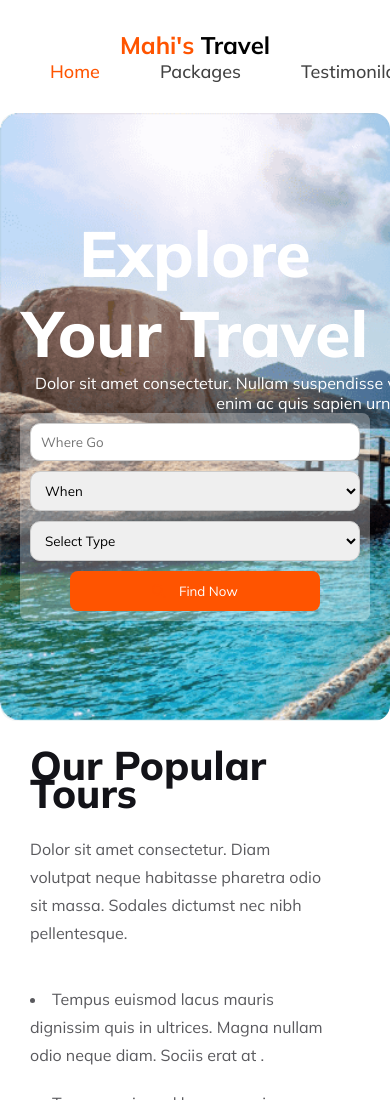
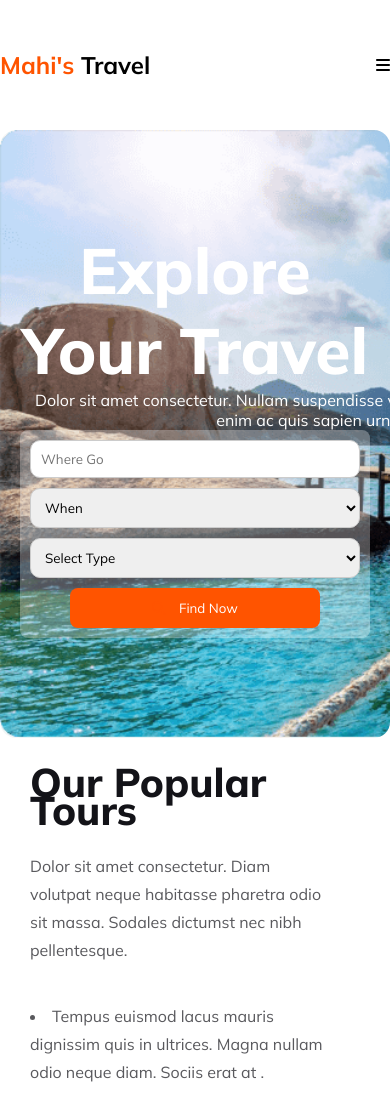
Before and after one commit to MushfikMahi/Assignment-2, a plain HTML site: page index.html in a window 390 px wide. Shown: the top 1100 px of the page. Drawn offline with Linux system fonts and the light colour scheme.

Commit message:
responcive nav for movile

```diff
--- a/index.html
+++ b/index.html
@@ -23,16 +23,20 @@
     <header>
         <nav>
             <h2><span class="logo">Mahi's</span> Travel</h2>
-            <div class="navbar">
-                <ul>
-                    <li><a href="" class="clicked-color">Home</a></li>
-                    <li><a href="">Packages</a></li>
-                    <li><a href="">Testimonila</a></li>
-                    <li><a href="">Blog</a></li>
-                    <li><a href="">Contact</a></li>
-                </ul>
-            </div>
-        </nav>
+                <label for="toggler">
+                    <i class="fa fa-bars"></i>
+                </label>
+            <input type="checkbox" id="toggler" name="">
+                <div class="navbar">
+                    <ul class="nav-links">
+                        <li><a href="#" class="clicked-color">Home</a></li>
+                        <li><a href="#">Packages</a></li>
+                        <li><a href="#">Testimonila</a></li>
+                        <li><a href="#">Blog</a></li>
+                        <li><a href="#">Contact</a></li>
+                    </ul>
+                </div>
+            </nav>
         <div class="banner">
             <div class="banner-grad">
                 <h1>Explore Your Travel</h1>
--- a/styles/style.css
+++ b/styles/style.css
@@ -20,6 +20,12 @@ nav {
     justify-content: space-between;
     align-items: center;
     padding: 50px 00px;
+    flex-wrap: wrap;
+}
+
+#toggler,
+label {
+    display: none;
 }
 
 .clicked-color {
@@ -52,7 +58,6 @@ nav li a {
     text-align: center;
     background-size: cover;
     background-repeat: no-repeat;
-    /* width: 1170px; */
     padding: 150px 0px;
     color: #fff;
     position: relative;
@@ -61,7 +66,6 @@ nav li a {
 }
 
 .banner-grad>h1 {
-    /* padding-top: 205px; */
     font-size: 4rem;
     font-weight: 800;
 
@@ -71,15 +75,6 @@ nav li a {
     width: 676px;
     margin: auto;
 }
-
-/* .banner-grad{
-    position: absolute;
-    top: 0;
-    left: 0;
-    width: 100%;
-    height: 100%;
-    background: linear-gradient(180deg, rgba(19, 19, 24, 0.80) 0%, rgba(19, 19, 24, 0.00) 100%);
-} */
 form {
     border-radius: 8px;
     background: rgba(255, 255, 255, 0.30);
@@ -447,7 +442,7 @@ footer hr {
 
 
 
-
+/* responsive for mobile  */
 @media only screen and (max-width: 600px) {
 
     header,
@@ -458,17 +453,30 @@ footer hr {
     .banner {
         padding: 100px 20px;
     }
-    nav{
-        display: block;
-        text-align: center;
-        padding: 30px 0px;
-    }
-    nav li{
-        padding-right: 10px;
-    }
+
     form {
         width: 100%;
         padding: 10px;
+    }
+
+    .navbar {
+        overflow: hidden;
+        width: 100%;
+        max-height: 0;
+    }
+
+    label {
+        display: inline-flex;
+    }
+
+    #toggler:checked~.navbar {
+        max-height: 100%;
+    }
+
+    .nav-links {
+        flex-direction: column;
+        align-items: center;
+        padding: 20px;
     }
 
     input,
```
